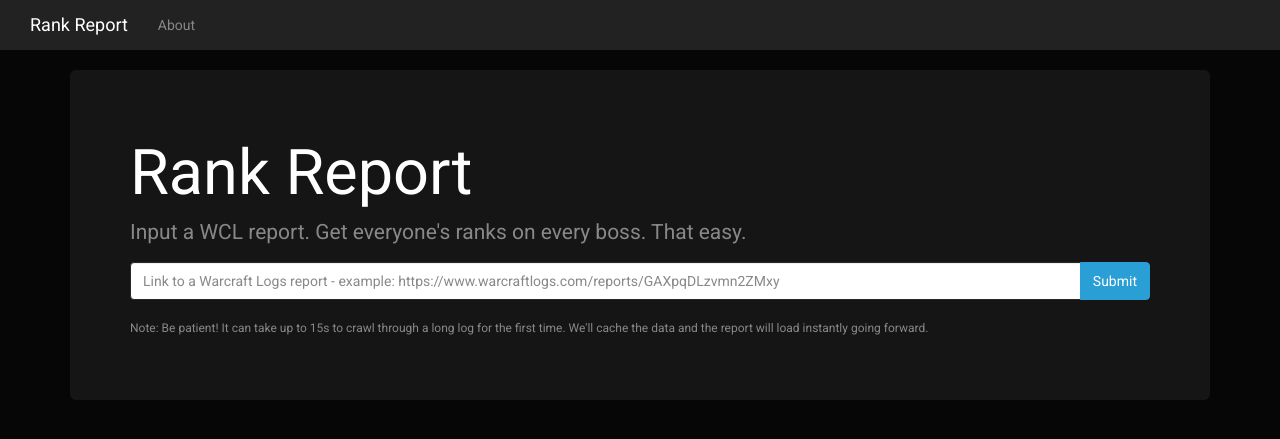
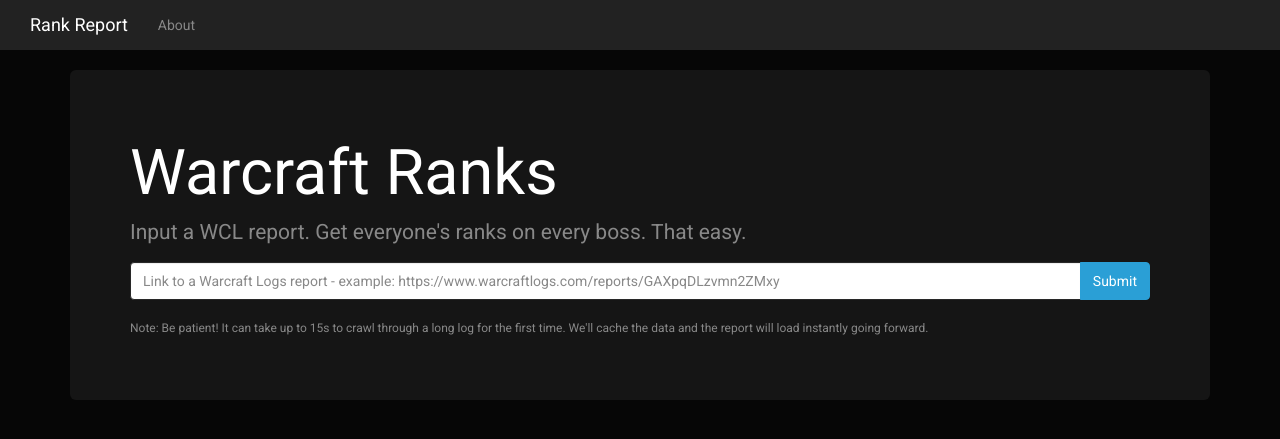
Before and after one commit to torypayne/WCLranks, a Flask app: page / in a window 1280 px wide. Shown: the top 439 px of the page. Run offline with Flask 2, Linux system fonts and the light colour scheme; some libraries are stand-ins or nearby versions.

Commit message:
forgot to fix index fail

```diff
--- a/templates/index.html
+++ b/templates/index.html
@@ -1,6 +1,6 @@
 <!DOCTYPE html>
 <html lang="en"><head>
-<title>Rank Report - Get all the ranks from your Warcraft Logs Reports</title>
+<title>Warcraft Ranks - Get all the ranks from your Warcraft Logs Reports</title>
 <link rel="stylesheet" href="static/css/cyborg.bootstrap.min.css">
 <link rel="shortcut icon" href="static/favicon.ico">
 <link rel="stylesheet" href="static/css/main.css">
@@ -27,7 +27,7 @@
 <div class="container">
 <form action="/report">
 <div class="jumbotron">
-                <h1>Rank Report</h1>
+                <h1>Warcraft Ranks</h1>
                 <p>Input a WCL report.  Get everyone's ranks on every boss.  That easy.</p>
 				<div class="input-group">
                     <input type="text" class="form-control" placeholder="Link to a Warcraft Logs report - example: https://www.warcraftlogs.com/reports/GAXpqDLzvmn2ZMxy" name="report" id="report">
```
